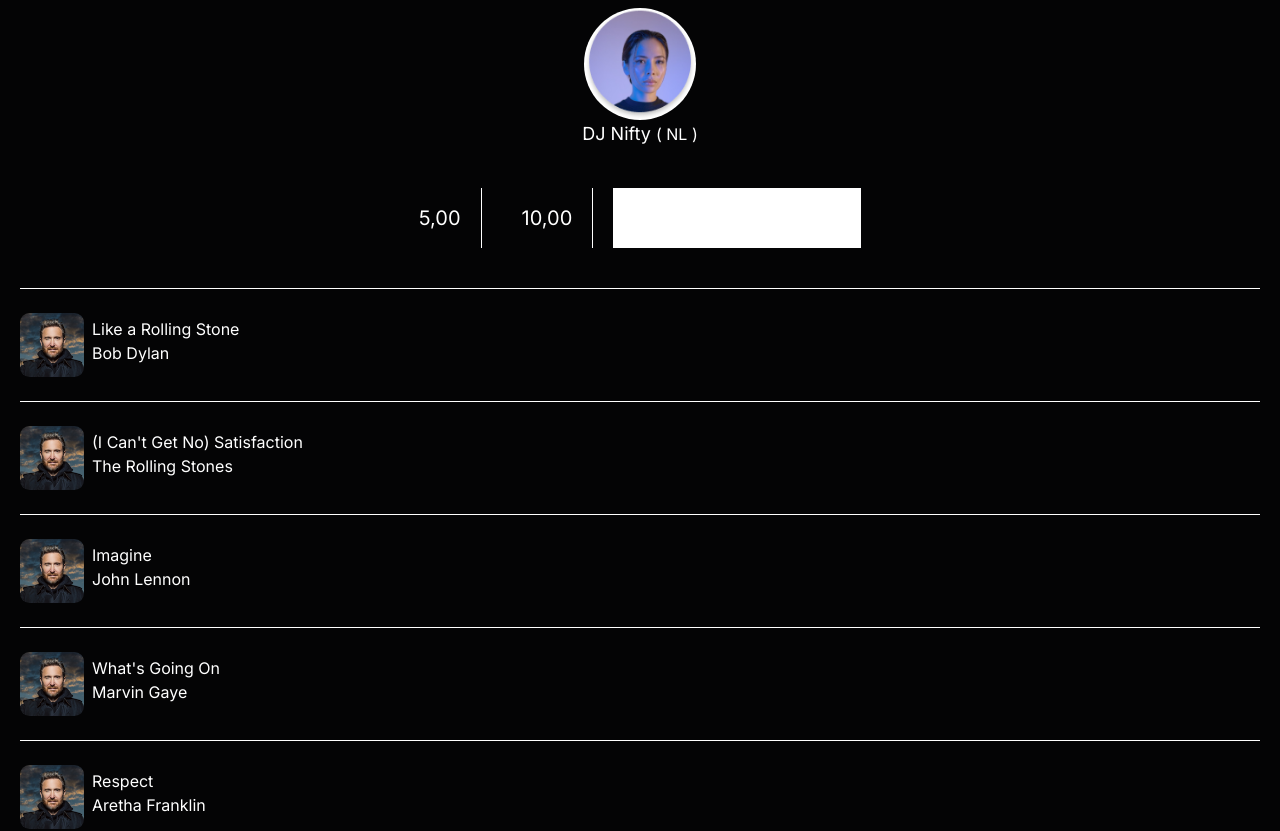
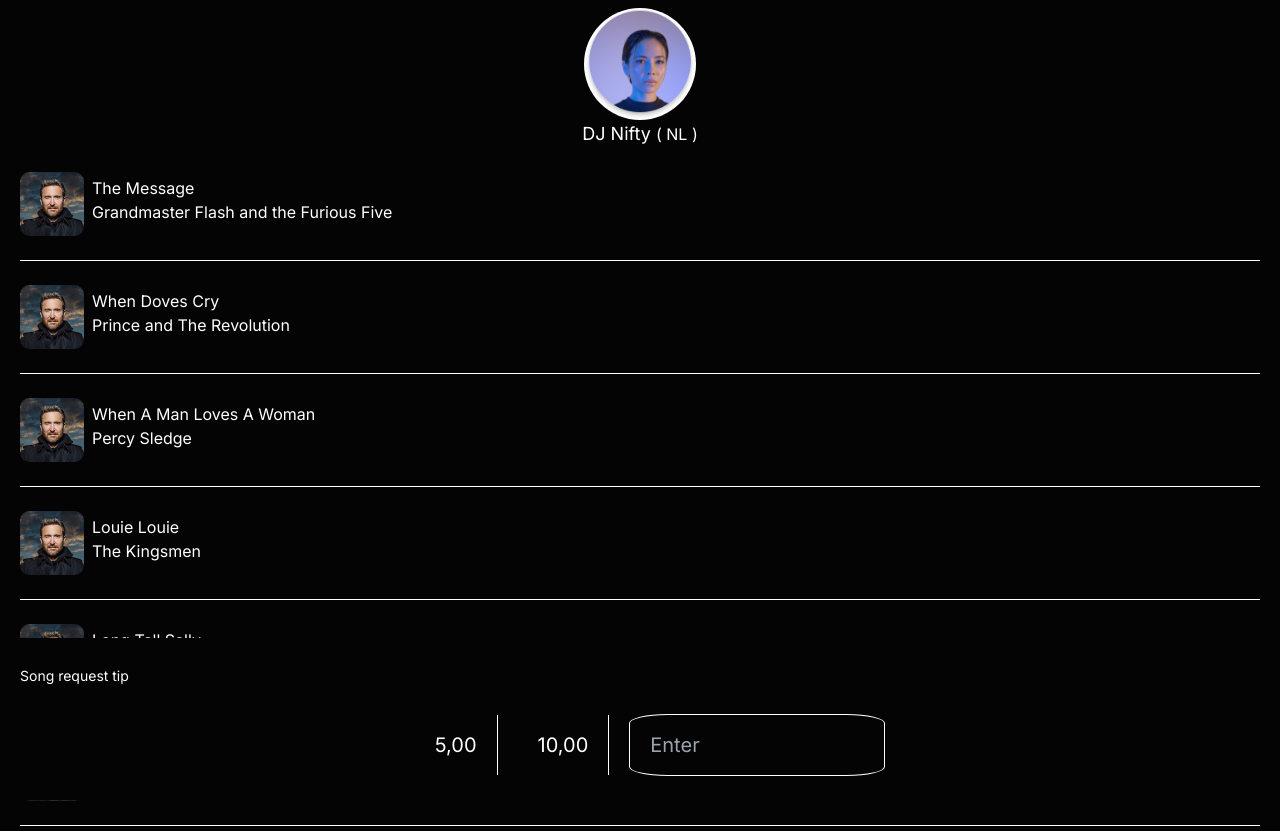
Before and after one commit to snapptech/snapp_dj_ui, a Next.js app: page /dj/songs in a window 1280 px wide. Shown: the top 831 px of the page. Built offline with nearby package versions, Linux system fonts and the light colour scheme.

Commit message:
Added changes and attached event handler to select songs

```diff
--- a/src/pages/dj/songs/index.tsx
+++ b/src/pages/dj/songs/index.tsx
@@ -2,15 +2,20 @@
 import songs from "@/data/songs.json";
 import { SongDisplayPic } from "@/lib/components/SongDisplayPic";
 import { Avatar } from "@/lib/components/Avatar";
-import { useEffect, useState } from "react";
+import {  useState } from "react";
 
 
 const MySongList = () => {
 
     const [data, setData] = useState(songs);
-    const [input , setInput] = useState('')
+    const [selectedSong, setSelectedSong] = useState([])
+    const [input, setInput] = useState('')
     const handleChange = (e) => {
         setInput(e.target.value)
+    }
+    const onSelectSong = (item:any) => {
+        setSelectedSong((prevState)=> [...prevState , item])
+        console.log(selectedSong);
     }
 
     return (
@@ -23,22 +28,10 @@ const MySongList = () => {
                     DJ Nifty <span className="text-base">( NL )</span>
                 </p>
             </div>
-            <div className="flex flex-row justify-center flex-1 items-center py-10 border-b border-white">
-                <h2 className="text-xl text-bold border-r border-white pr-5 py-4" >
-                    {/* {(Math.random() * 10).toFixed(2)} */}
-                    5,00
-                </h2>
 
-                <h2 className="text-xl text-bold border-r border-white pr-5 pl-5 py-4 mx-5">
-                    {/* {(Math.random() * 10).toFixed(2)} */}
-                    10,00
-                </h2>
-                <input className="text-xl text-bold pl-5 py-4 w-1/5  bg-light-green" type="text" onChange={handleChange}></input>
-
-            </div>
-
-            {data.songs.map((item: any, index) => (
-                <div className=" flex py-6 border-b border-white justify-start hover:bg-purple-500" key={index}>
+            {/* <div onClick={(e) => onSelectSong(e)}> */}
+            {data.songs.slice(50).map((item: any, index) => (
+                <div onClick={() => onSelectSong(item)} className=" flex py-6 border-b border-white justify-start visited:bg-purple-500 focus:bg-purple-500" key={index}>
                     <div className="h-16 w-16">
                         <SongDisplayPic image="/images/songdisplaypic.png" />
                     </div>
@@ -46,9 +39,26 @@ const MySongList = () => {
                         <h4 > {item.title}</h4>
                         <p >{item.artist}</p>
                     </div>
+                </div>
+            ))}
+            {/* </div> */}
+
+            <div className=" fixed bottom-0 w-full bg-black py-3 ">
+                <h3 className="text-sm text-bold  pr-5 py-4" >
+                    Song request tip
+                </h3>
+                <div className="  flex flex-row justify-center flex-1 items-center py-3">
+                    <h2 className="text-xl text-bold border-r border-white pr-5 py-4" >
+                        5,00
+                    </h2>
+
+                    <h2 className="text-xl text-bold border-r border-white pr-5 pl-5 py-4 mx-5">
+                        10,00
+                    </h2>
+                    <input className="text-xl text-bold pl-5 py-4 w-1/5 bg-black border rounded-[15%] border-white" placeholder="Enter" type="text" onChange={handleChange}></input>
 
                 </div>
-            ))}
+            </div>
         </main>
     );
 }
```
